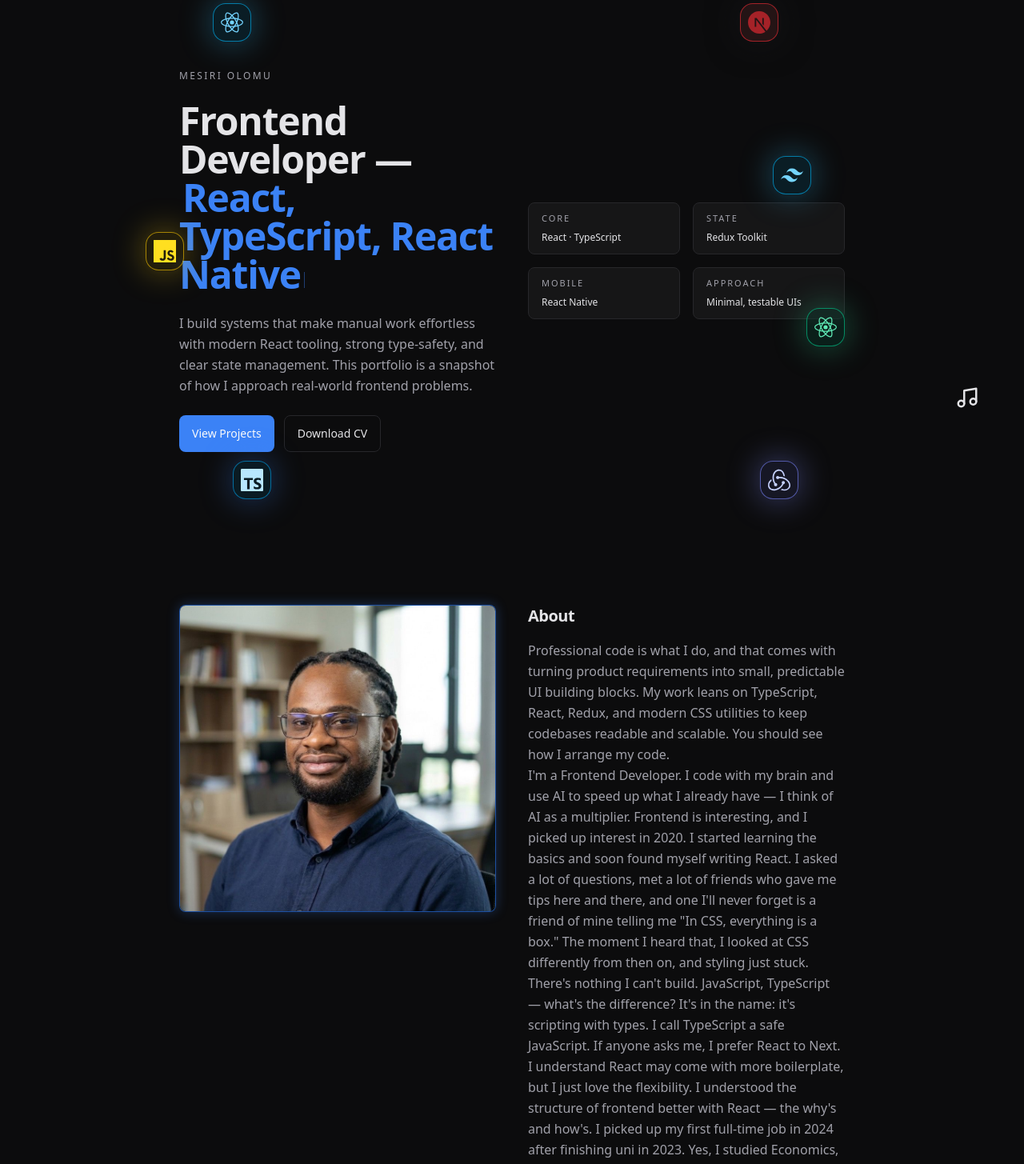
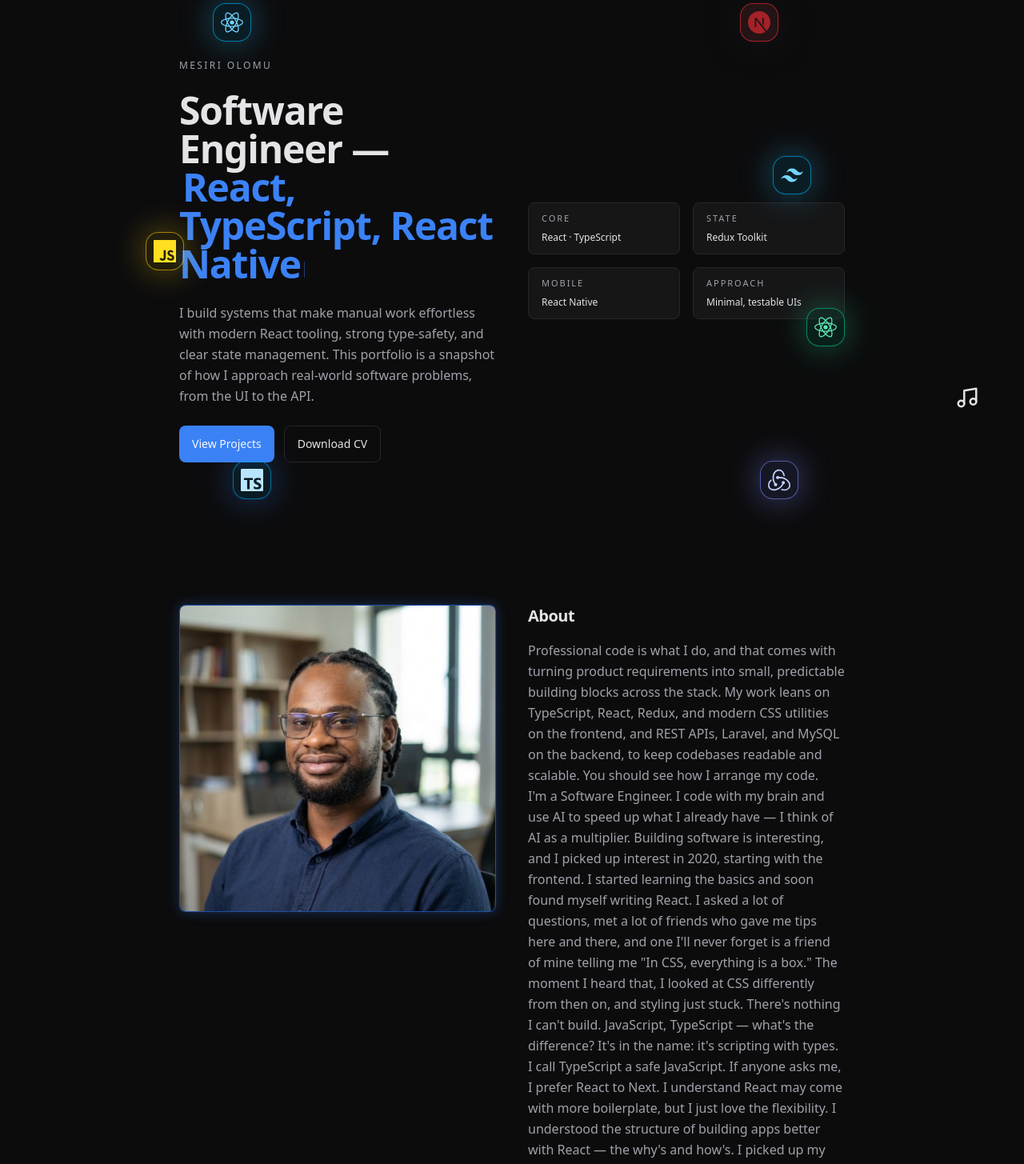
Before and after one commit to OneDerry/My-Portfolio, a Next.js app: page / in a window 1280 px wide. Shown: the part 200-1655 px from the top of the page at 80% size. Built offline with nearby package versions, Linux system fonts and the light colour scheme; no server answers.

Commit message:
updates to me

```diff
--- a/app/layout.tsx
+++ b/app/layout.tsx
@@ -27,14 +27,14 @@ export const metadata: Metadata = {
     type: "website",
     title: "Mesiri Olomu Portfolio",
     description:
-      "Frontend developer specializing in React, TypeScript, and modern web technologies.",
+      "Software engineer building full-stack products with React, TypeScript, and modern web technologies.",
     images: [{ url: "/MyProfilePic.JPG" }],
   },
   twitter: {
     card: "summary_large_image",
     title: "Mesiri Olomu Portfolio",
     description:
-      "Frontend developer specializing in React, TypeScript, and modern web technologies.",
+      "Software engineer building full-stack products with React, TypeScript, and modern web technologies.",
   },
 };
 
--- a/app/page.tsx
+++ b/app/page.tsx
@@ -8,9 +8,9 @@ import { Contact } from "../components/home/contact";
 import Experience from "@/components/home/experience";
 
 export const metadata: Metadata = {
-  title: "Frontend Developer – Mesiri Olomu",
+  title: "Software Engineer – Mesiri Olomu",
   description:
-    "Portfolio of Mesiri Olomu, frontend developer focusing on React, TypeScript, Redux, and React Native.",
+    "Portfolio of Mesiri Olomu, software engineer building full-stack products with React, TypeScript, Redux, React Native, and Laravel.",
 };
 
 export default function Home() {
--- a/app/projects/[slug]/page.tsx
+++ b/app/projects/[slug]/page.tsx
@@ -470,15 +470,15 @@ export async function generateMetadata({
 
   if (!project) {
     return {
-      title: "Project · Frontend case study",
+      title: "Project · Case study",
     };
   }
 
   return {
-    title: `${project.title} · Frontend case study`,
+    title: `${project.title} · Case study`,
     description: project.tagline,
     openGraph: {
-      title: `${project.title} · Frontend case study`,
+      title: `${project.title} · Case study`,
       description: project.tagline,
       images: [{ url: project.thumbnail }],
     },
--- a/app/projects/page.tsx
+++ b/app/projects/page.tsx
@@ -4,7 +4,7 @@ import type { Metadata } from "next";
 export const metadata: Metadata = {
   title: "Projects – Mesiri Olomu",
   description:
-    "Selected frontend and React Native projects highlighting React, TypeScript, Redux, and UI architecture.",
+    "Selected full-stack, web, and React Native projects highlighting React, TypeScript, Redux, and software architecture.",
 };
 
 const projects = [
--- a/components/footer.tsx
+++ b/components/footer.tsx
@@ -15,8 +15,8 @@ export function Footer() {
               Let&apos;s work together
             </p>
             <p className="text-xs text-muted-foreground">
-              Always happy to chat about frontend architecture and design
-              systems.
+              Always happy to chat about software architecture, full-stack
+              products, and design systems.
             </p>
           </div>
           <div className="flex flex-wrap gap-3">
--- a/components/home/about.tsx
+++ b/components/home/about.tsx
@@ -21,13 +21,16 @@ export function About() {
         </h2>
         <p className="text-sm leading-relaxed text-muted-foreground md:text-base">
           Professional code is what I do, and that comes with turning product
-          requirements into small, predictable UI building blocks. My work leans
-          on TypeScript, React, Redux, and modern CSS utilities to keep
-          codebases readable and scalable. You should see how I arrange my code.
+          requirements into small, predictable building blocks across the
+          stack. My work leans on TypeScript, React, Redux, and modern CSS
+          utilities on the frontend, and REST APIs, Laravel, and MySQL on the
+          backend, to keep codebases readable and scalable. You should see how
+          I arrange my code.
           <br />
-          I&apos;m a Frontend Developer. I code with my brain and use AI to
-          speed up what I already have — I think of AI as a multiplier. Frontend
-          is interesting, and I picked up interest in 2020. I started learning
+          I&apos;m a Software Engineer. I code with my brain and use AI to
+          speed up what I already have — I think of AI as a multiplier.
+          Building software is interesting, and I picked up interest in 2020,
+          starting with the frontend. I started learning
           the basics and soon found myself writing React. I asked a lot of
           questions, met a lot of friends who gave me tips here and there, and
           one I&apos;ll never forget is a friend of mine telling me &quot;In
@@ -37,8 +40,8 @@ export function About() {
           difference? It&apos;s in the name: it&apos;s scripting with types. I
           call TypeScript a safe JavaScript. If anyone asks me, I prefer React
           to Next. I understand React may come with more boilerplate, but I just
-          love the flexibility. I understood the structure of frontend better
-          with React — the why&apos;s and how&apos;s. I picked up my first
+          love the flexibility. I understood the structure of building apps
+          better with React — the why&apos;s and how&apos;s. I picked up my first
           full-time job in 2024 after finishing uni in 2023. Yes, I studied
           Economics, but tech said &quot;no, come my way.&quot; So here I am.
           Come, let&apos;s build.
--- a/components/home/hero.tsx
+++ b/components/home/hero.tsx
@@ -71,15 +71,15 @@ export function Hero() {
           Mesiri Olomu
         </p>
         <h1 className="text-3xl font-semibold tracking-tight text-foreground sm:text-4xl md:text-5xl">
-          Frontend Developer —
+          Software Engineer —
           <span className="ml-1 align-baseline text-primary">{stackText}</span>
           <span className="ml-1 inline-block h-5 w-[1.5px] translate-y-[2px] bg-primary/80 align-middle animate-pulse" />
         </h1>
         <p className="max-w-xl text-sm leading-relaxed text-muted-foreground md:text-base">
           I build systems that make manual work effortless with modern React
           tooling, strong type-safety, and clear state management. This
-          portfolio is a snapshot of how I approach real-world frontend
-          problems.
+          portfolio is a snapshot of how I approach real-world software
+          problems, from the UI to the API.
         </p>
         <div className="flex flex-wrap gap-3">
           <a
```
